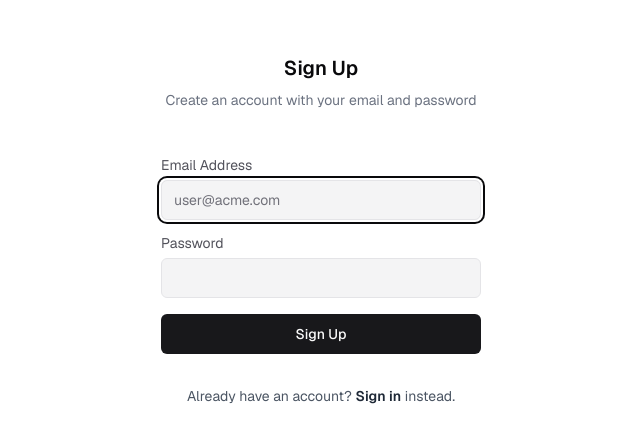
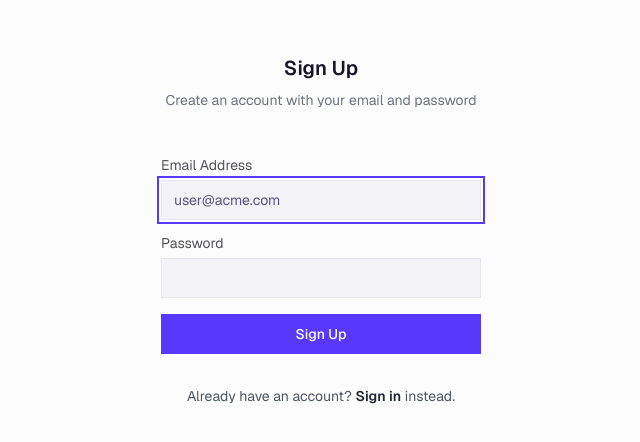
Before and after one commit to Haysam-Bin-Tahir/lollichat-ai, a Next.js app: page /register in a window 1280 px wide. Shown: the part 170-612 px from the top of the page, without its empty margins (319-959 px from the left). Built offline with nearby package versions, Linux system fonts and the light colour scheme; a web font is replaced by a local one.

Commit message:
use indigo color

```diff
--- a/app/globals.css
+++ b/app/globals.css
@@ -24,74 +24,98 @@
 
 @layer base {
     :root {
-        --background: 0 0% 100%;
-        --foreground: 240 10% 3.9%;
+        /* Modern Indigo Theme */
+        --background: 250 33% 99%;
+        /* Clean white with slight indigo tint */
+        --foreground: 250 36% 12%;
+        /* Deep indigo-black */
+
         --card: 0 0% 100%;
-        --card-foreground: 240 10% 3.9%;
+        --card-foreground: 250 36% 12%;
+
         --popover: 0 0% 100%;
-        --popover-foreground: 240 10% 3.9%;
-        --primary: 240 5.9% 10%;
-        --primary-foreground: 0 0% 98%;
-        --secondary: 240 4.8% 95.9%;
-        --secondary-foreground: 240 5.9% 10%;
-        --muted: 240 4.8% 95.9%;
-        --muted-foreground: 240 3.8% 46.1%;
-        --accent: 240 4.8% 95.9%;
-        --accent-foreground: 240 5.9% 10%;
-        --destructive: 0 84.2% 60.2%;
+        --popover-foreground: 250 36% 12%;
+
+        /* Rich indigo as primary */
+        --primary: 250 95% 60%;
+        /* Main indigo */
+        --primary-foreground: 0 0% 100%;
+
+        /* Lighter variant for secondary */
+        --secondary: 250 30% 96%;
+        --secondary-foreground: 250 36% 12%;
+
+        /* Subtle indigo tints */
+        --muted: 250 20% 96%;
+        --muted-foreground: 250 20% 40%;
+
+        /* Gentle accent */
+        --accent: 250 30% 96%;
+        --accent-foreground: 250 36% 12%;
+
+        /* System colors */
+        --destructive: 0 84% 60%;
         --destructive-foreground: 0 0% 98%;
-        --border: 240 5.9% 90%;
-        --input: 240 5.9% 90%;
-        --ring: 240 10% 3.9%;
-        --chart-1: 12 76% 61%;
-        --chart-2: 173 58% 39%;
-        --chart-3: 197 37% 24%;
-        --chart-4: 43 74% 66%;
-        --chart-5: 27 87% 67%;
-        --radius: 0.5rem;
-        --sidebar-background: 0 0% 98%;
-        --sidebar-foreground: 240 5.3% 26.1%;
-        --sidebar-primary: 240 5.9% 10%;
-        --sidebar-primary-foreground: 0 0% 98%;
-        --sidebar-accent: 240 4.8% 95.9%;
-        --sidebar-accent-foreground: 240 5.9% 10%;
-        --sidebar-border: 220 13% 91%;
-        --sidebar-ring: 217.2 91.2% 59.8%;
+
+        /* Subtle borders */
+        --border: 250 20% 92%;
+        --input: 250 20% 92%;
+        --ring: 250 95% 60%;
+
+        /* Sidebar */
+        --sidebar-background: 250 33% 99%;
+        --sidebar-foreground: 250 36% 12%;
+        --sidebar-primary: 250 95% 60%;
+        --sidebar-primary-foreground: 0 0% 100%;
+        --sidebar-accent: 250 30% 96%;
+        --sidebar-accent-foreground: 250 36% 12%;
+        --sidebar-border: 250 20% 92%;
+        --sidebar-ring: 250 95% 60%;
     }
 
     .dark {
-        --background: 240 10% 3.9%;
-        --foreground: 0 0% 98%;
-        --card: 240 10% 3.9%;
-        --card-foreground: 0 0% 98%;
-        --popover: 240 10% 3.9%;
-        --popover-foreground: 0 0% 98%;
-        --primary: 0 0% 98%;
-        --primary-foreground: 240 5.9% 10%;
-        --secondary: 240 3.7% 15.9%;
-        --secondary-foreground: 0 0% 98%;
-        --muted: 240 3.7% 15.9%;
-        --muted-foreground: 240 5% 64.9%;
-        --accent: 240 3.7% 15.9%;
-        --accent-foreground: 0 0% 98%;
-        --destructive: 0 62.8% 30.6%;
+        /* Dark mode - Deep indigo */
+        --background: 250 36% 12%;
+        --foreground: 250 33% 99%;
+
+        --card: 250 36% 12%;
+        --card-foreground: 250 33% 99%;
+
+        --popover: 250 36% 12%;
+        --popover-foreground: 250 33% 99%;
+
+        /* Brighter indigo for dark mode */
+        --primary: 250 95% 65%;
+        --primary-foreground: 250 36% 12%;
+
+        /* Dark mode secondary */
+        --secondary: 250 24% 20%;
+        --secondary-foreground: 250 33% 99%;
+
+        /* Dark mode muted */
+        --muted: 250 24% 16%;
+        --muted-foreground: 250 20% 80%;
+
+        --accent: 250 24% 20%;
+        --accent-foreground: 250 33% 99%;
+
+        --destructive: 0 84% 60%;
         --destructive-foreground: 0 0% 98%;
-        --border: 240 3.7% 15.9%;
-        --input: 240 3.7% 15.9%;
-        --ring: 240 4.9% 83.9%;
-        --chart-1: 220 70% 50%;
-        --chart-2: 160 60% 45%;
-        --chart-3: 30 80% 55%;
-        --chart-4: 280 65% 60%;
-        --chart-5: 340 75% 55%;
-        --sidebar-background: 240 5.9% 10%;
-        --sidebar-foreground: 240 4.8% 95.9%;
-        --sidebar-primary: 224.3 76.3% 48%;
-        --sidebar-primary-foreground: 0 0% 100%;
-        --sidebar-accent: 240 3.7% 15.9%;
-        --sidebar-accent-foreground: 240 4.8% 95.9%;
-        --sidebar-border: 240 3.7% 15.9%;
-        --sidebar-ring: 217.2 91.2% 59.8%;
+
+        /* Dark borders */
+        --border: 250 24% 20%;
+        --input: 250 24% 20%;
+        --ring: 250 95% 65%;
+
+        /* Dark mode sidebar */
+        --sidebar-background: 250 36% 12%;
+        --sidebar-foreground: 250 33% 99%;
+        --sidebar-primary: 250 95% 65%;
+        --sidebar-primary-foreground: 250 36% 12%;
+        --sidebar-accent: 250 24% 20%;
+        --sidebar-accent-foreground: 250 33% 99%;
+        --sidebar-border: 250 24% 20%;
+        --sidebar-ring: 250 95% 65%;
     }
 }
 
```
